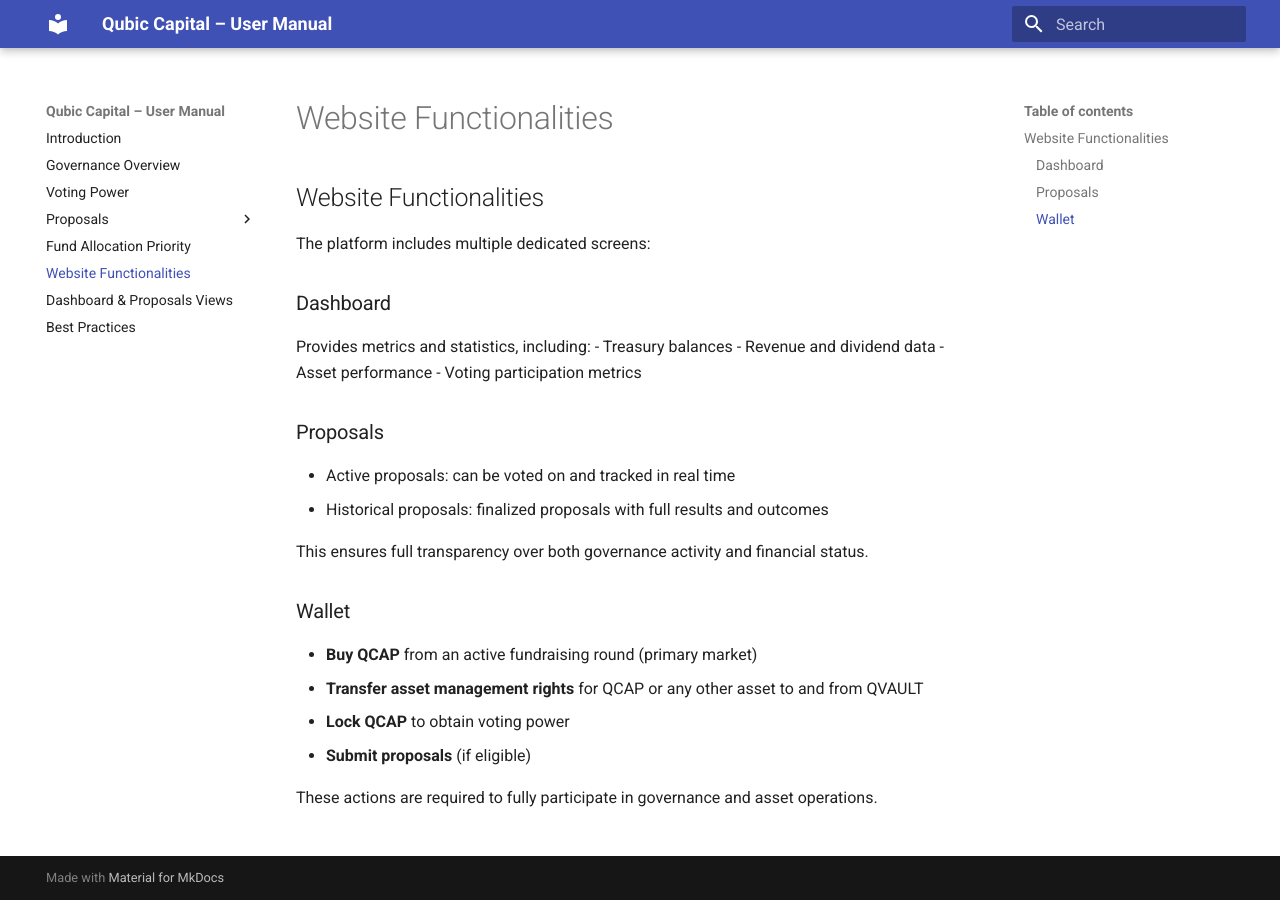
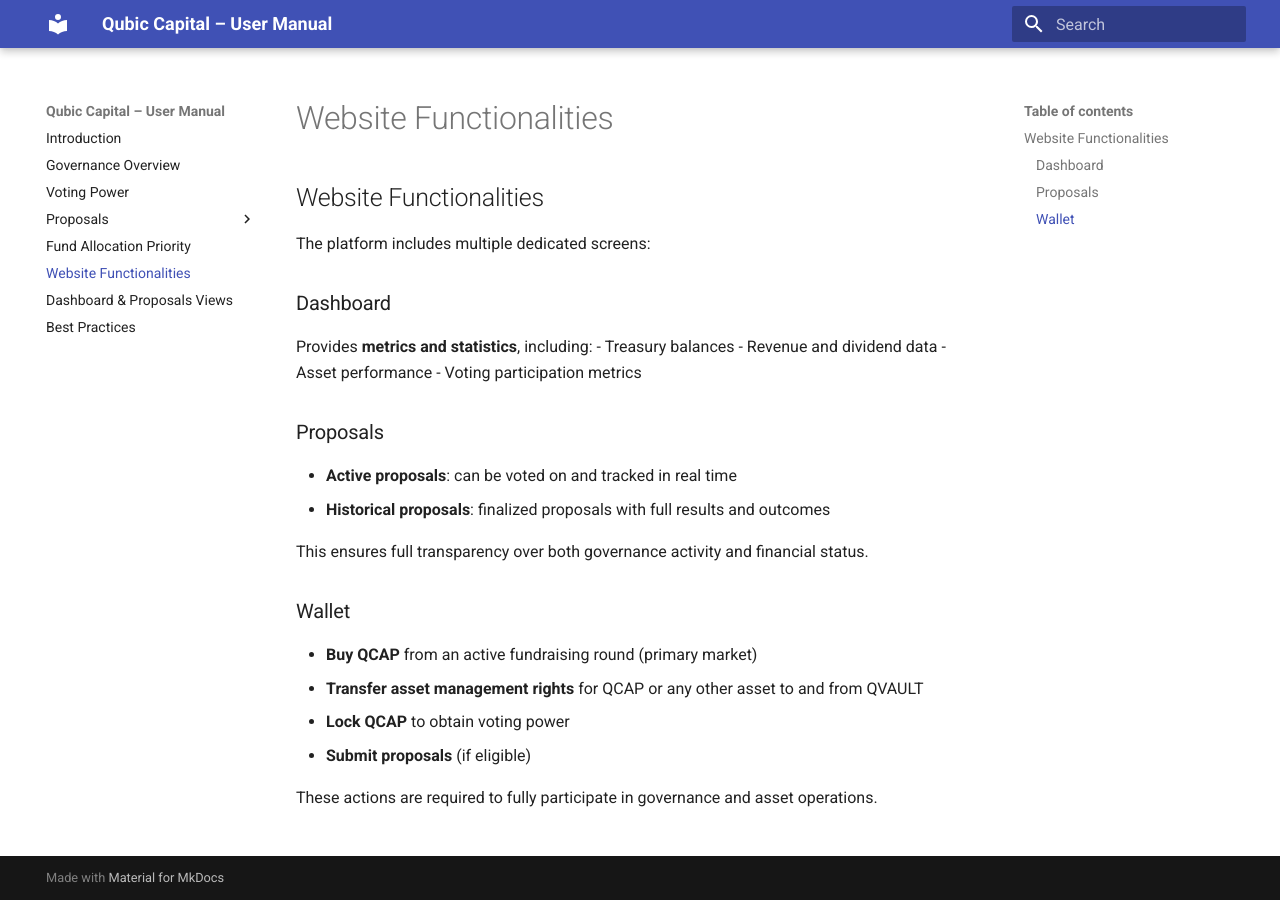
Before and after one commit to HermanToothrot10/qubic-capital-manual, an MkDocs documentation site: the page built from docs/website-features.md, in a window 1280 px wide. Built offline with MkDocs 1.6.1 and Material for MkDocs 9.7.7, drawn with Linux system fonts in a browser that asks for light colours.

```diff
--- a/docs/website-features.md
+++ b/docs/website-features.md
@@ -3,15 +3,15 @@
 The platform includes multiple dedicated screens:
 
 ### Dashboard
-Provides metrics and statistics, including:
+Provides **metrics and statistics**, including:
 - Treasury balances
 - Revenue and dividend data
 - Asset performance
 - Voting participation metrics
 
 ### Proposals
-- Active proposals: can be voted on and tracked in real time
-- Historical proposals: finalized proposals with full results and outcomes
+- **Active proposals**: can be voted on and tracked in real time
+- **Historical proposals**: finalized proposals with full results and outcomes
 
 This ensures full transparency over both governance activity and financial status.
 
```
